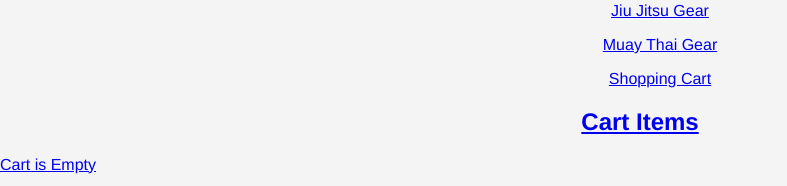
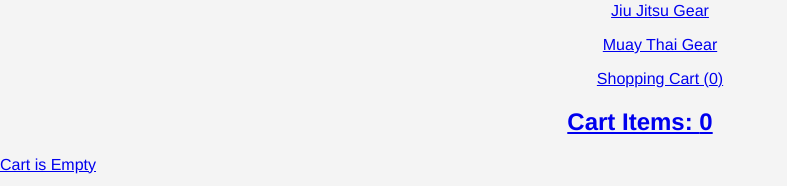
Before and after one commit to blueLotus3/pandajitsuFE, a React (Create React App) app: page /cart in a window 1280 px wide. Shown: the part 386-572 px from the top of the page, without its empty margins (0-787 px from the left). Built offline with nearby package versions, Linux system fonts and the light colour scheme.

Commit message:
added counter for items when added to cart to show up next to cart navlink

```diff
--- a/src/App.css
+++ b/src/App.css
@@ -48,6 +48,8 @@ body {
 
 .pandaLogo {
   display: block;
+  margin-top: 18px;
+  margin-left: 16px;
   border-radius: 20px;
   float: left;
   text-decoration: none;
@@ -161,7 +163,7 @@ body {
 
 .add:hover {
   background-color:#70e1f5;
-  transition: 1s ease-in-out;
+  transition: 0.2s ease-in-out;
 }
 
 .add:active {
@@ -179,7 +181,7 @@ body {
 
 .remove:hover {
   background-color:#70e1f5;
-  transition: 1s ease-in-out;
+  transition: 0.2s ease-in-out;
 }
 
 .remove:active {
@@ -199,7 +201,7 @@ body {
 
 .deletebtn:hover {
   background-color: black;
-  transition: 1s ease-in-out;
+  transition: 0.2s ease-in-out;
 }
 
 .deletebtn:active {
@@ -219,7 +221,7 @@ body {
 
 .checkout:hover {
   background-color: black;
-  transition: 1s ease-in-out;
+  transition: 0.2s ease-in-out;
 }
 
 .checkout:active {
@@ -233,12 +235,12 @@ body {
   background-color: linear-gradient(#8e9eab, #eef2f3);
   cursor: pointer;
   background: transparent;
-  transition: 1s ease-in-out;
+  transition: 0.2s ease-in-out;
 }
 
 .AddButtn:hover {
   background-color:#70e1f5;
-  transition: 1s ease-in-out;
+  transition: 0.2s ease-in-out;
 }
 
 .AddButtn:active {
--- a/src/App.js
+++ b/src/App.js
@@ -12,8 +12,8 @@ import CartPage from './pages/CartPage.js'
 function App() {
   return (
     <div className="App">
+      <CartProvider>
       <Nav/>
-      <CartProvider>
       <Routes>
         <Route path='/' element={<FullGear/>} />
         <Route path='/details/:id' element={<IndivGear />} />
--- a/src/components/Cart.js
+++ b/src/components/Cart.js
@@ -1,6 +1,5 @@
 import { createContext, useReducer } from 'react';
 
-const CartContext = createContext();
 
 const initialState = {
   cartItems: [],
@@ -44,6 +43,13 @@ const cartReducer = (state, action) => {
   }
 };
 
+const CartContext = createContext({
+  cartItems: [],
+  addToCart: () => {},
+  removeFromCart: () => {},
+  updateQuantity: () => {},
+});
+
 const CartProvider = ({ children }) => {
   const [state, dispatch] = useReducer(cartReducer, initialState);
 
@@ -70,6 +76,7 @@ const CartProvider = ({ children }) => {
     updateQuantity,
   };
 
+
   return (
     <CartContext.Provider value={cartValue}>
       {children}
--- a/src/components/Nav.js
+++ b/src/components/Nav.js
@@ -1,8 +1,12 @@
-import React from 'react'
+import React, { useContext } from 'react'
 import { Link } from 'react-router-dom'
+import { CartContext } from './Cart.js';
 
 
 const Nav = () => {
+    const { cartItems } = useContext(CartContext);
+    const totalItems = cartItems.reduce((acc, item) => acc + item.quantity, 0)
+
     return (
             <header className="header">
             <nav className="navbar">
@@ -25,7 +29,9 @@ const Nav = () => {
                 <li className="nav-item"><p className="nav-link">Muay Thai Gear</p></li>
                 </Link>
             <Link to ='/cart'>
-                <li className="nav-item"><p className="nav-link">Shopping Cart</p></li>
+                <li className="nav-item">
+    <p className="nav-link">Shopping Cart ({totalItems})</p>
+                    </li>
                 </Link>
                 </ul>
                 </nav>
--- a/src/pages/CartPage.js
+++ b/src/pages/CartPage.js
@@ -4,6 +4,7 @@ import { CartContext } from '../components/Cart.js';
 
 const CartPage = () => {
   const {cartItems, removeFromCart, updateQuantity} = useContext(CartContext);
+  const totalItems = cartItems.reduce((acc, item) => acc + item.quantity, 0)
 
   /* Variables for calculating shipping cost */
   const itemsPrice = cartItems.reduce((a, c) => a + c.gearPrice * (c.quantity || 1),0);
@@ -16,7 +17,7 @@ const CartPage = () => {
   return (
     <aside className="block col-1">
       <Link to='/cart'>
-    <h2>Cart Items</h2>
+  <h2>Cart Items: {totalItems}</h2>
     <div>
         {cartItems.length === 0 && <div>Cart is Empty</div>}
     </div>
```
